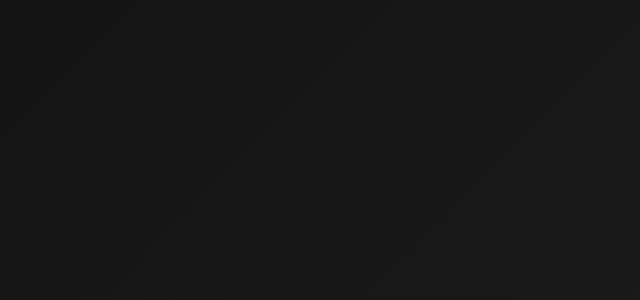
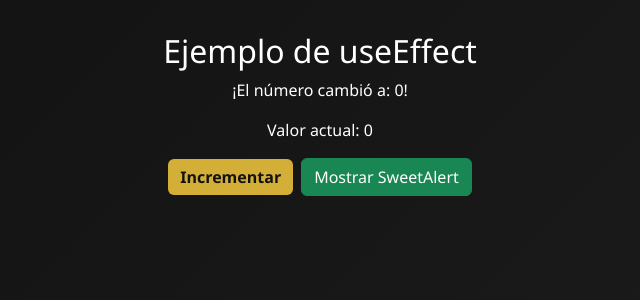
Before and after one commit to WilderDuarte/Proyect_React_N, a React (Create React App) app: page /useeffect in a window 1280 px wide. Before the commit this address had no page. Shown: the top 300 px of the page, without its empty margins (320-960 px from the left). Built offline with nearby package versions, Linux system fonts and the light colour scheme.

Commit message:
Cargando ejercicios de js para realizar

```diff
--- a/src/App.js
+++ b/src/App.js
@@ -3,6 +3,10 @@ import LoginPage from './pages/LoginPage/LoginPage';
 import RegisterPage from './pages/RegisterPage/RegisterPage';
 import ForgotPasswordPage from './pages/ForgotPasswordPage/ForgotPasswordPage';
 import DashboardPage from './pages/DashboardPage/DashboardPage';
+// Import para los Hooks de clases
+import UseStatePlay from './pages/Playground/UseStatePlay'
+import UseEffectPlay from './pages/Playground/UseEffectPlay'
+import UseRefPlay from './pages/Playground/UseRefPlay'
 
 function App() {
   return (
@@ -12,6 +16,10 @@ function App() {
         <Route path="/register" element={<RegisterPage />} />
         <Route path="/forgot" element={<ForgotPasswordPage />} />
         <Route path="/dashboard" element={<DashboardPage />} />
+        {/* Espacio para rutas de Hooks para clases */}
+        <Route path="/usestate" element={<UseStatePlay />} />
+        <Route path="/useeffect" element={<UseEffectPlay  />} />
+        <Route path="/useref" element={<UseRefPlay  />} />
       </Routes>
     </BrowserRouter>
   );
--- /dev/null
+++ b/src/pages/Playground/UseEffectPlay.js
@@ -0,0 +1,37 @@
+// useEffect se usa para ejecutar código cuando el componente se monta o cambian datos.
+// En este ejemplo, muestra un mensaje en pantalla y en consola cada vez que cambia el número.
+// Además incluye un botón para lanzar un SweetAlert.
+
+import { useEffect, useState } from 'react';
+import Swal from 'sweetalert2';
+
+function UseEffectPlay() {
+    const [numero, setNumero] = useState(0);
+    const [mensaje, setMensaje] = useState('');
+
+    useEffect(() => {
+        console.log('El número cambió:', numero);
+        setMensaje(`¡El número cambió a: ${numero}!`);
+    }, [numero]);
+
+    const mostrarAlerta = () => {
+        Swal.fire({
+            title: 'SweetAlert!',
+            text: 'Esta es una alerta de prueba.',
+            icon: 'info',
+            confirmButtonText: 'Ok'
+        });
+    };
+
+    return (
+        <div style={{ padding: '2rem', textAlign: 'center' }}>
+            <h2>Ejemplo de useEffect</h2>
+            <p>{mensaje}</p>
+            <p>Valor actual: {numero}</p>
+            <button onClick={() => setNumero(numero + 1)} className="btn btn-primary me-2">Incrementar</button>
+            <button onClick={mostrarAlerta} className="btn btn-success">Mostrar SweetAlert</button>
+        </div>
+    );
+}
+
+export default UseEffectPlay;
--- /dev/null
+++ b/src/pages/Playground/UseRefPlay.js
@@ -0,0 +1,21 @@
+// useRef permite acceder al DOM o guardar valores que no causan renderizados.
+// En este ejemplo, enfoca el input automáticamente al hacer clic en el botón.
+
+import { useRef } from 'react';
+
+function UseRefPlay() {
+    const inputRef = useRef(null);
+
+    const enfocar = () => {
+        inputRef.current.focus();
+    };
+
+    return (
+        <div>
+            <input ref={inputRef} placeholder="Escribe algo..." />
+            <button onClick={enfocar}>Enfocar input</button>
+        </div>
+    );
+}
+
+export default UseRefPlay;
--- /dev/null
+++ b/src/pages/Playground/UseStatePlay.js
@@ -0,0 +1,19 @@
+// useState permite crear y actualizar valores (estado) en componentes funcionales.
+// En este ejemplo, guarda un número y lo incrementa al hacer clic.
+
+import { useState } from 'react';
+
+function UseStatePlay() {
+    const [numero, setNumero] = useState(0);
+
+    return (
+        <div>
+            <p>Valor: {numero}</p>
+            <button onClick={() => setNumero(numero + 1)}>
+                Aumentar
+            </button>
+        </div>
+    );
+}
+
+export default UseStatePlay;
```
Also changed, not shown: src/pages/Playground/readme.md (added).
